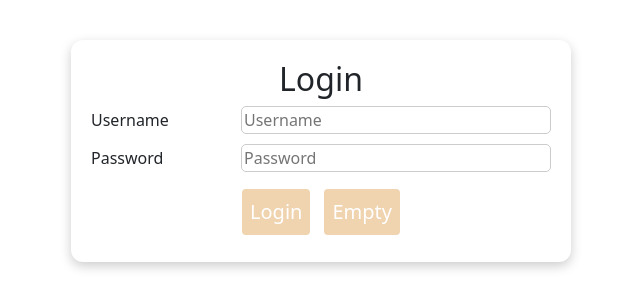
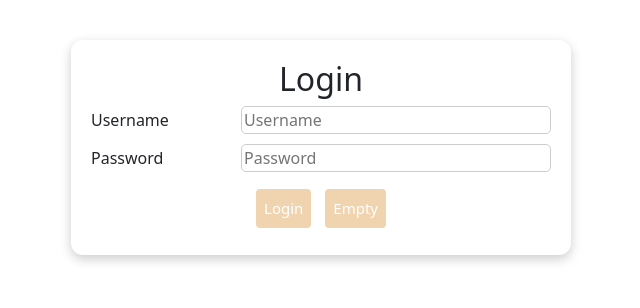
Before and after one commit to Jannaes/ReactNorthWind, a React (Create React App) app: page /users in a window 1280 px wide. Shown: the top 308 px of the page, without its empty margins (319-959 px from the left). Built offline with nearby package versions, Linux system fonts and the light colour scheme.

Commit message:
muutama korjaus

```diff
--- a/src/App.css
+++ b/src/App.css
@@ -46,11 +46,13 @@
 td, th {
   border: 1px solid;
   padding: 6px;
-
-
 }
 
   tr:nth-child(even){background-color: #f2f2f2;}
+
+td:last-child {
+  white-space: nowrap;
+}
 
 th {
 
@@ -71,7 +73,7 @@ th {
   box-shadow: 0 4px 12px rgba(0,0,0,0.2);
 }
 
-#edit, h2 {
+#edit h2 {
   margin-bottom: 20px;
   text-align: center;
 }
@@ -117,7 +119,7 @@ th {
 
 #productTable {
   margin: 30px auto;
-  width: 90%;
+  width: 95%;
   border-collapse: collapse;
   box-shadow: 0 4px 10px rgba(0,0,0,0.1);
   background-color: white;
@@ -129,7 +131,7 @@ button, .nappi {
   padding: 8px;
   border: 2px solid;   /* näkyvä reuna */
   border-radius: 6px;       /* pyöristetyt kulmat */
-  font-size: 20px;
+  font-size: 15px;
   background-color: rgb(240, 211, 175);
   color: white;
   cursor: pointer;
```
